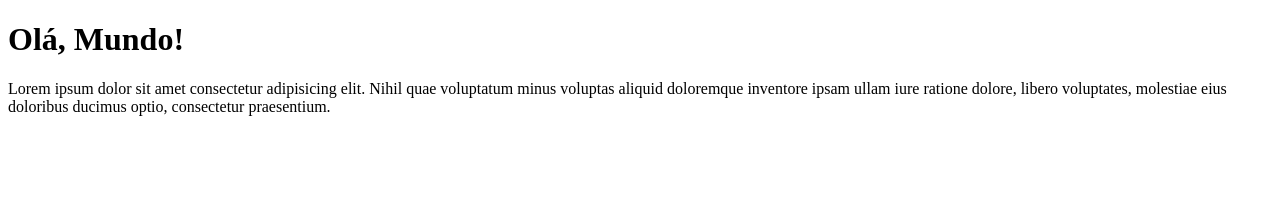
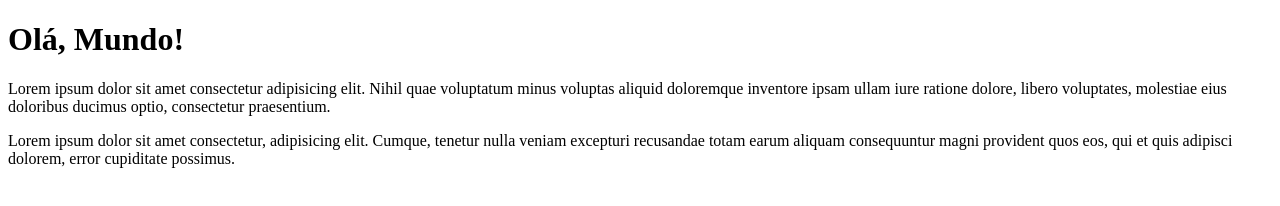
Before and after one commit to danielbarroso1/Ola-Mundo, a plain HTML site: page site-exemplo/index.html in a window 1280 px wide. Drawn offline with Linux system fonts and the light colour scheme.

Commit message:
Adicionei um parágrafo

```diff
--- a/site-exemplo/index.html
+++ b/site-exemplo/index.html
@@ -10,5 +10,8 @@
     <p>Lorem ipsum dolor sit amet consectetur adipisicing elit. Nihil quae voluptatum minus voluptas
         aliquid doloremque inventore ipsam ullam iure ratione dolore, libero voluptates, molestiae eius
         doloribus ducimus optio, consectetur praesentium.</p>
+        <p>Lorem ipsum dolor sit amet consectetur, adipisicing elit. Cumque, tenetur nulla veniam excepturi
+            recusandae totam earum aliquam consequuntur magni provident quos eos, qui et quis adipisci
+            dolorem, error cupiditate possimus.</p>
 </body>
 </html>
```
